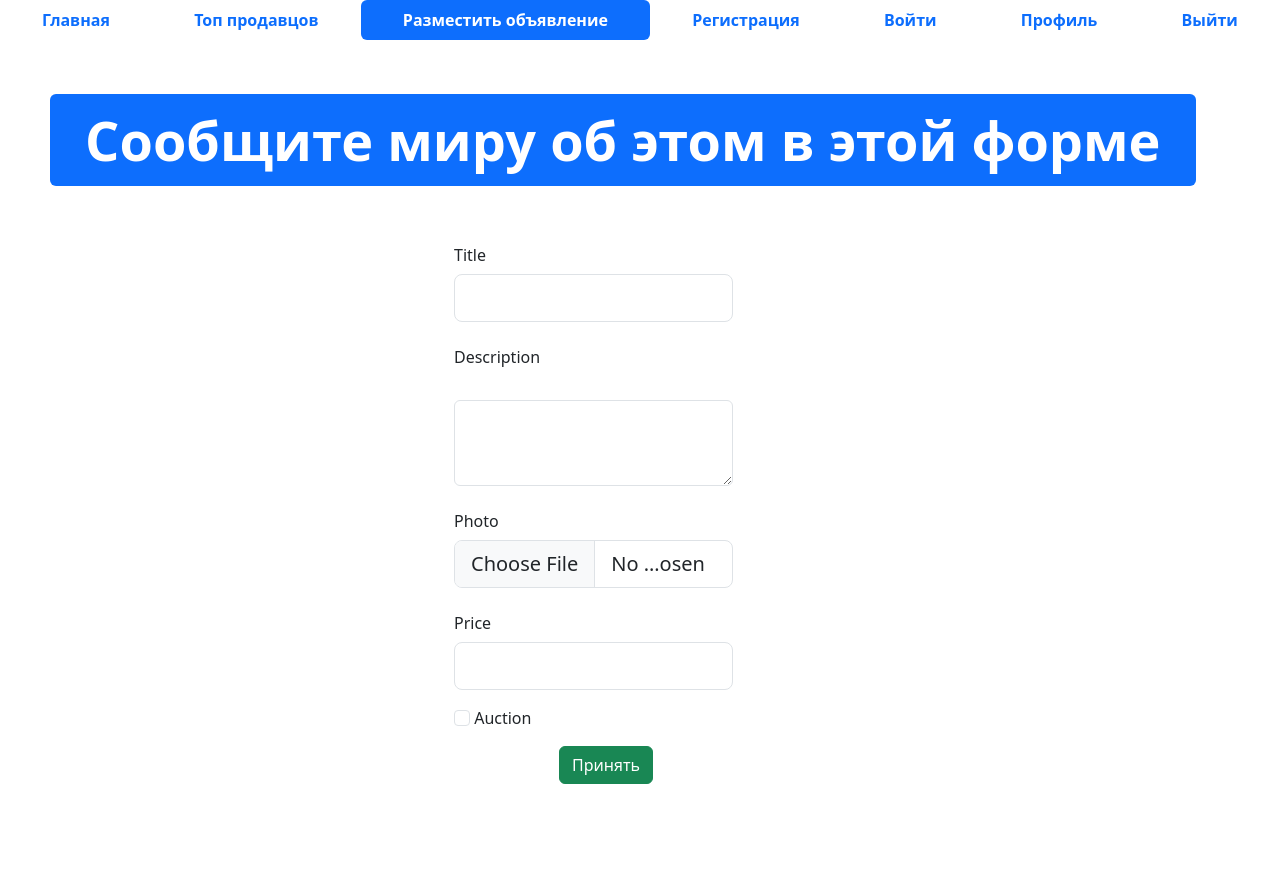
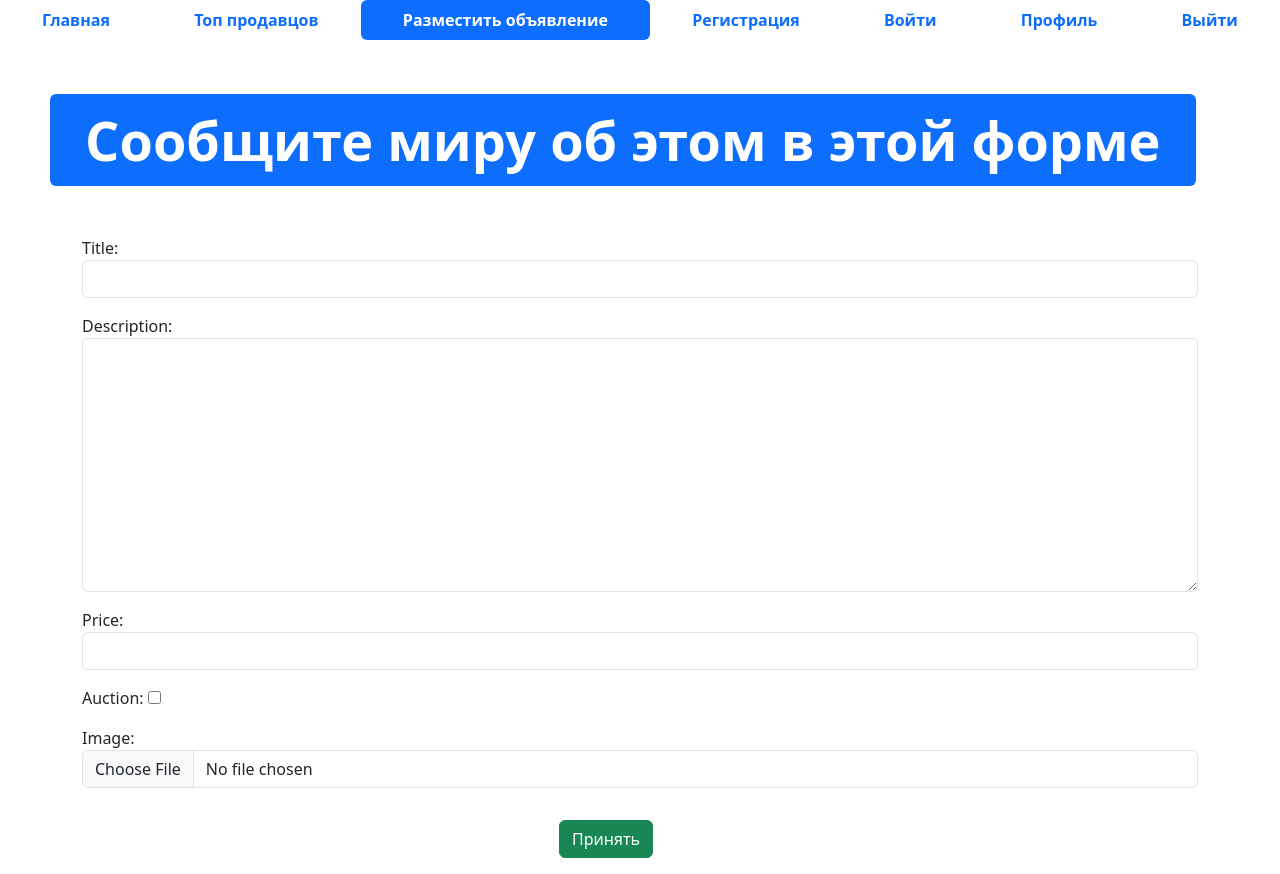
Before and after one commit to IvanGuzhov822/modul_4, a Django app: template advertisements/templates/advertisement-post.html in a window 1280 px wide. Before the commit the page ends 784 px from the top, so only its background shows below. Run offline with Django 4.2, Linux system fonts and the light colour scheme; the template is opened without the code that fills it: values that come from a table or form of the project are taken from there, others are empty; some libraries are stand-ins or nearby versions.

Commit message:
Сделана домашка по 10 лекции

```diff
--- /dev/null
+++ b/advertisements/app_advertisements/forms.py
@@ -0,0 +1,15 @@
+from django import forms
+from django.forms import ModelForm
+from .models import Advertisement
+
+class AdvertisementForm2(ModelForm):
+
+    title = forms.CharField(max_length=64,
+                             widget=forms.TextInput(attrs={'class' : 'form-control'}))
+    description = forms.CharField(widget=forms.Textarea(attrs={'class' : 'form-control'}))
+    price = forms.DecimalField(widget=forms.NumberInput(attrs={'class' : 'form-control'}))
+    auction = forms.BooleanField(required = False, widget=forms.CheckboxInput(attrs={'class' : 'form-check_input'}))
+    image = forms.ImageField( widget=forms.FileInput(attrs={'class' : 'form-control'}))
+    class Meta:
+        model = Advertisement
+        fields = ['title', 'description', 'price', 'auction', 'image']
--- a/advertisements/app_advertisements/urls.py
+++ b/advertisements/app_advertisements/urls.py
@@ -1,9 +1,11 @@
 from django.urls import path
-from .views import index, page1, top_sellers
+from .views import index, page1, top_sellers, advertisement_post
 
 
 urlpatterns = [
     path('', index, name='main-page'),
     path('page1/', page1),
-    path('top-sellers/', top_sellers, name = 'top-sellers')
+    path('top-sellers/', top_sellers, name = 'top-sellers'),
+    path('advertisement-post/', advertisement_post, name = 'adv-post'),
+
 ]
--- a/advertisements/templates/advertisement-post.html
+++ b/advertisements/templates/advertisement-post.html
@@ -1,31 +1,24 @@
-<!DOCTYPE html>
-<html lang="en">
+{% extends 'base.html' %}
 
-<head>
-  <meta charset="UTF-8">
-  <meta http-equiv="X-UA-Compatible" content="IE=edge">
-  <meta name="viewport" content="width=device-width, initial-scale=1.0">
-  <link rel="shortcut icon" href="img/favicon.ico" type="image/x-icon">
-  <link href="css/bootstrap.min.css" rel="stylesheet">
-  <link rel="stylesheet" href="css/fontello.css">
-  <title>Advertisement-post</title>
-</head>
+{% load static %}
 
-<body>
+{% block title %} Разместить обьявления {% endblock %}
 
+{% block content %}
 
+<!--Панель навигации-->
   <ul class="nav nav-pills sticky-top bg-white nav-fill">
     <li class="nav-item">
-      <a class="nav-link" href="index.html">
+      <a class="nav-link" href="/">
         <span style="font-weight: bold;">Главная</span>
       </a>
     </li>
     <li class="nav-item">
-      <a class="nav-link" href="top-sellers.html"><span style="font-weight: bold;">Топ продавцов</span>
+      <a class="nav-link" href="{% url 'top-sellers' %}"><span style="font-weight: bold;">Топ продавцов</span>
       </a>
     </li>
     <li class="nav-item">
-      <a class="nav-link active" aria-current="page" href="advertisement-post.html">
+      <a class="nav-link active" aria-current="page" href="{% url 'adv-post'%}">
         <span style="font-weight: bold;">Разместить объявление</span>
       </a>
     </li>
@@ -50,6 +43,8 @@
       </a>
     </li>
   </ul>
+
+<!--Приветствие-->
   <div class="row">
     <div class="col" style="margin: 50px;">
       <div class="display-2">
@@ -57,47 +52,16 @@
       </div>
     </div>
   </div>
+
+<!--Контейнер-->
   <div class="container">
-    <form method="post">
+
+<!--Форма-->
+    <form method="post" enctype="multipart/form-data">
+      {% csrf_token %}
       <div class="row mb-3">
         <div class="col">
-          <label class="col-sm-4 col-form-label offset-4">Title</label>
-          <div class="col-sm-4 offset-4 w-25">
-            <input type="text" class="form-control form-control-lg">
-          </div>
-        </div>
-      </div>
-      <div class="row mb-3">
-        <div class="col">
-          <label class="col-sm-4 col-form-label offset-4">Description</label>
-          <div class="col-sm-4 offset-4 w-25">
-              <label for="" class="form-label"></label>
-              <textarea class="form-control" name="" id="" rows="3"></textarea>
-          </div>
-        </div>
-      </div>
-      <div class="row mb-3">
-        <div class="col">
-          <label class="col-sm-4 col-form-label offset-4">Photo</label>
-          <div class="col-sm-4 offset-4 w-25">
-            <input type="file" class="form-control form-control-lg">
-          </div>
-        </div>
-      </div>
-      <div class="row mb-3">
-        <div class="col">
-          <label class="col-sm-4 col-form-label offset-4">Price</label>
-          <div class="col-sm-4 offset-4 w-25">
-            <input type="text" class="form-control form-control-lg">
-          </div>
-        </div>
-      </div>
-      <div class="row mb-3">
-        <div class="col">
-          <div class="offset-4 w-25">
-            <input type="checkbox" class="form-check-input">
-            <label class="form-check-label">Auction</label>
-          </div>
+          {{ form.as_p }}
         </div>
       </div>
       <div class="row mb-3 offset-sm-5">
@@ -107,6 +71,5 @@
       </div>
     </form>
   </div>
-  <script src="js/bootstrap.bundle.min.js"></script>
-</body>
-</html>
+
+{% endblock %}
--- a/advertisements/templates/index.html
+++ b/advertisements/templates/index.html
@@ -18,7 +18,7 @@
     </a>
   </li>
   <li class="nav-item">
-    <a class="nav-link" href="advertisement-post.html">
+    <a class="nav-link" href="{% url 'adv-post'%}">
       <span style="font-weight: bold;">Разместить объявление</span>
     </a>
   </li>
```
Also changed, not shown: advertisements/app_advertisements/views.py (+30 -1 lines), advertisements/db.sqlite3, advertisements/media/advertisements/car.jpg (added), advertisements/media/advertisements/car_DB5GpOp.jpg (added), advertisements/media/advertisements/whatsapp_PNG15.png.png (added), advertisements/media/advertisements/Снимок_экрана_11.png (added), advertisements/media/advertisements/Снимок_экрана_42.png (added), advertisements/media/advertisements/Снимок_экрана_44.png (added), advertisements/media/advertisements/Снимок_экрана_47.png (added).
